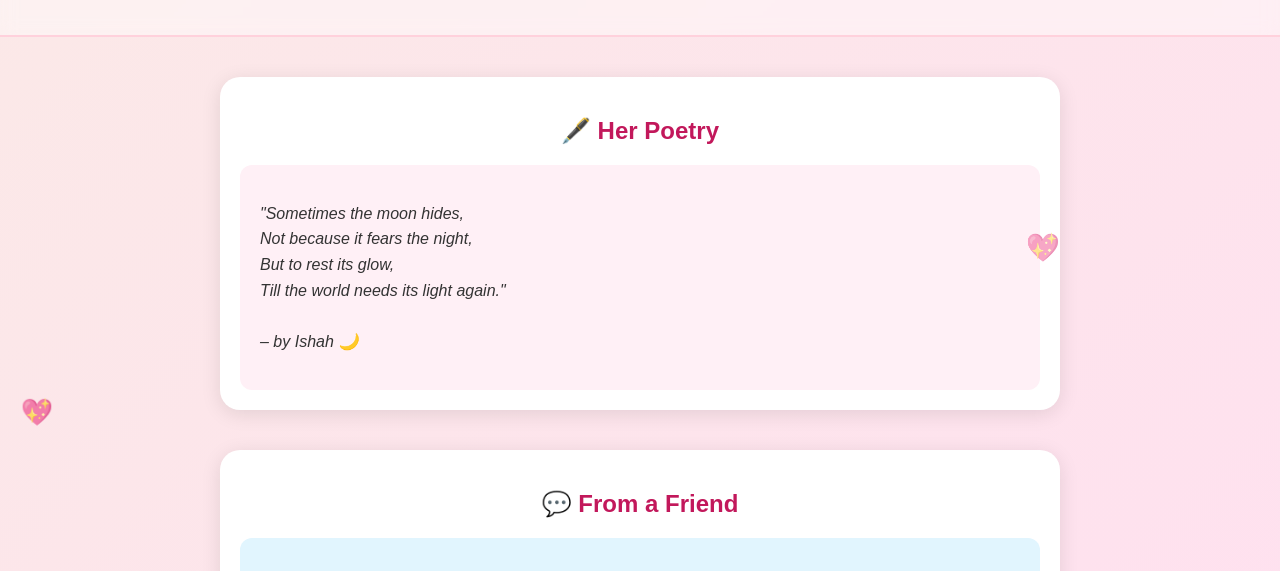
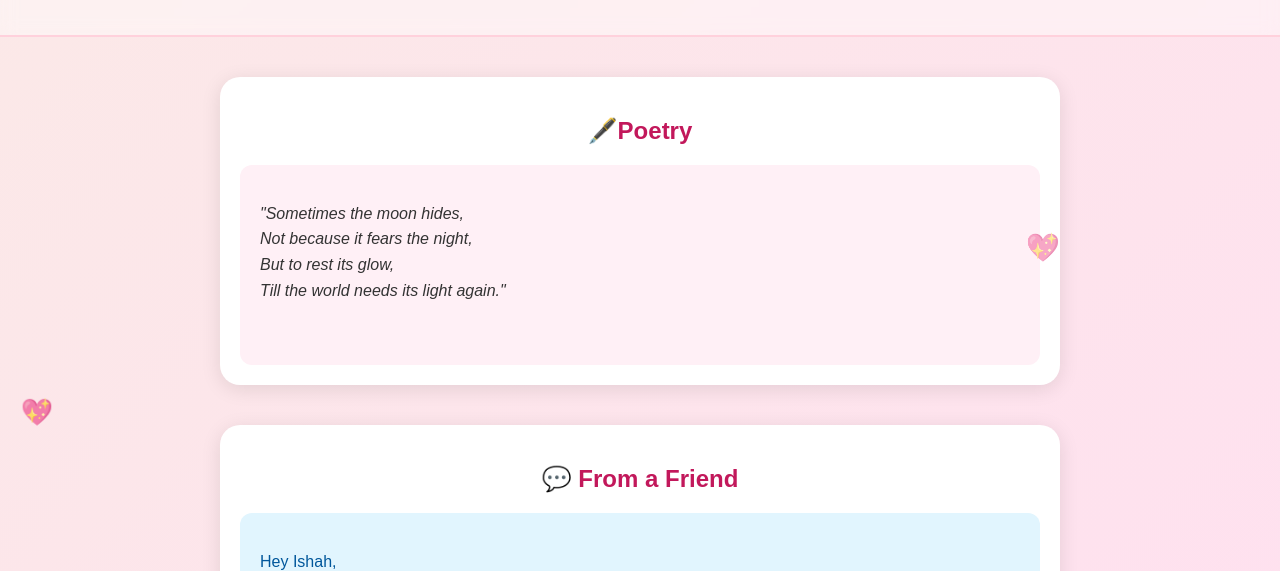
Before and after one commit to sreejunath/Voxora, a plain HTML site: page Ishah.html in a window 1280 px wide. Shown: the part 165-736 px from the top of the page. Drawn offline with Linux system fonts and the light colour scheme.

Commit message:
Update Ishah.html

```diff
--- a/Ishah.html
+++ b/Ishah.html
@@ -83,14 +83,13 @@
   </header>
 
   <section>
-    <h2>🖋️ Her Poetry</h2>
+    <h2>🖋️Poetry</h2>
     <div class="poem">
       <p>
         "Sometimes the moon hides,<br>
         Not because it fears the night,<br>
         But to rest its glow,<br>
         Till the world needs its light again."<br><br>
-        – by Ishah 🌙
       </p>
     </div>
   </section>
```
